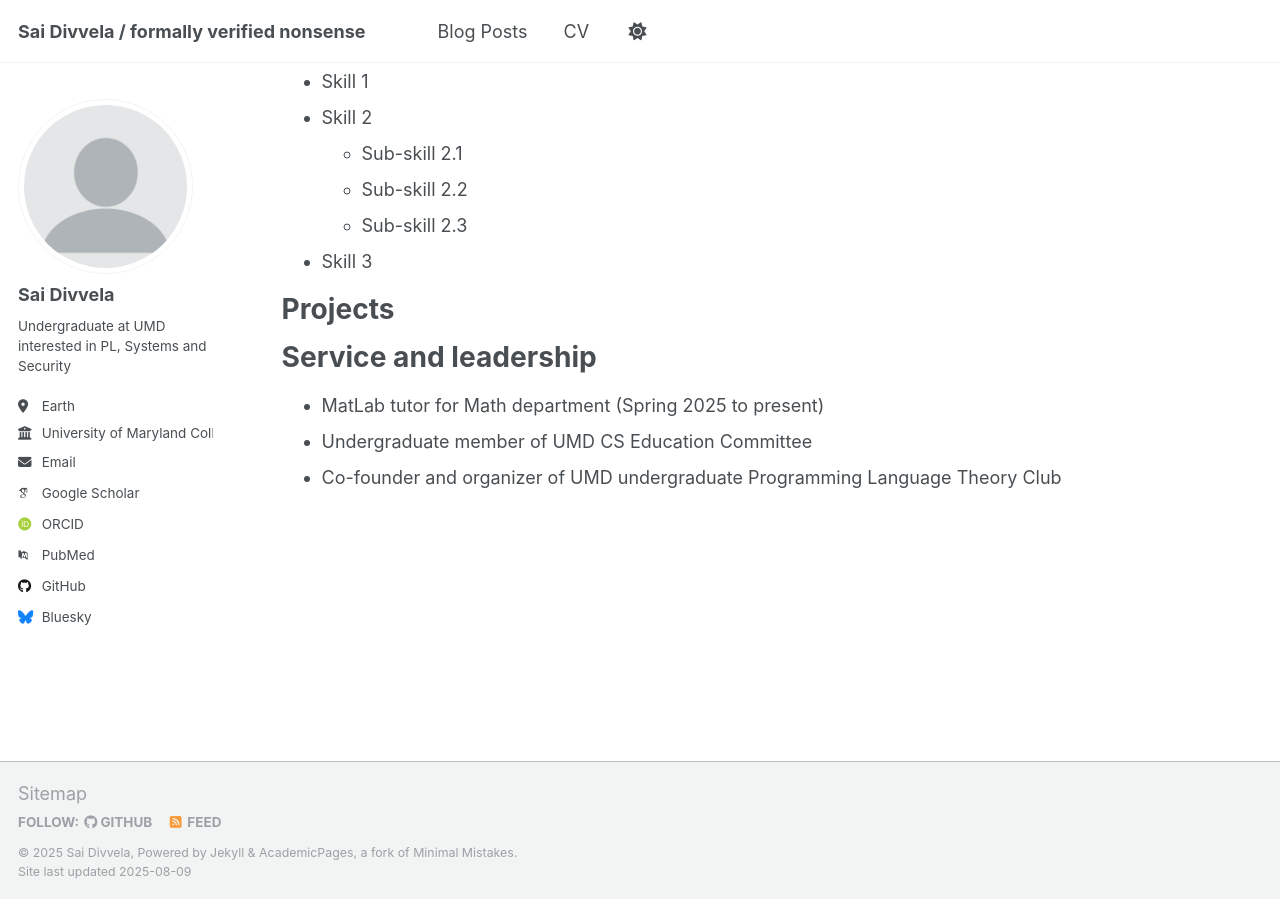
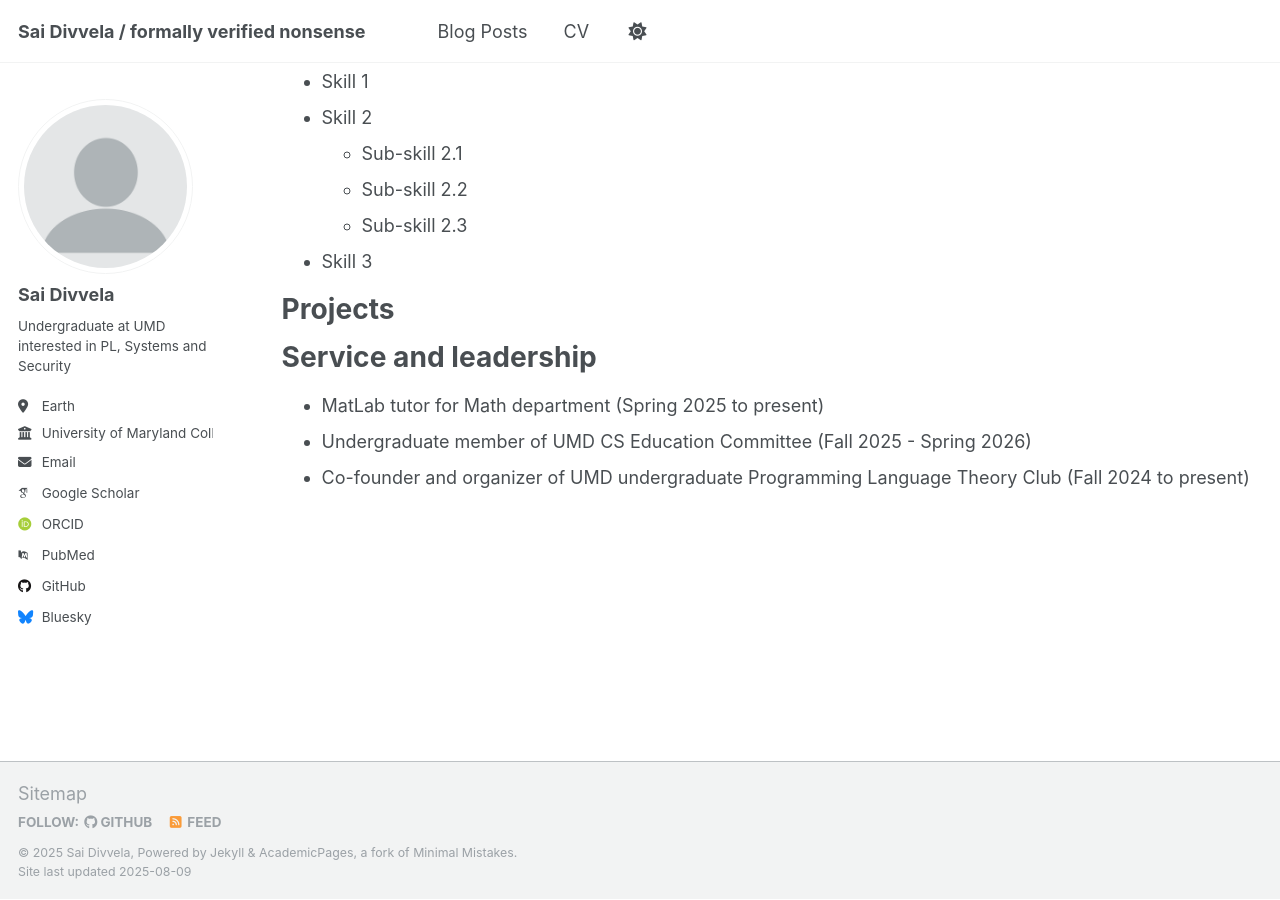
Before and after one commit to TheDeveloper101/thedeveloper101.github.io, a Jekyll site: the page built from _pages/cv.md, in a window 1280 px wide and 900 px high, scrolled down 828 px. Built offline with Jekyll 4.4.1, drawn with Linux system fonts in a browser that asks for light colours; some web fonts are replaced; a script that is not in the unit is left out.

Commit message:
Update cv.md

```diff
--- a/_pages/cv.md
+++ b/_pages/cv.md
@@ -46,5 +46,5 @@ Projects
 Service and leadership
 ======
 * MatLab tutor for Math department (Spring 2025 to present)
-* Undergraduate member of UMD CS Education Committee
-* Co-founder and organizer of UMD undergraduate Programming Language Theory Club
+* Undergraduate member of UMD CS Education Committee (Fall 2025 - Spring 2026)
+* Co-founder and organizer of UMD undergraduate Programming Language Theory Club (Fall 2024 to present)
```
